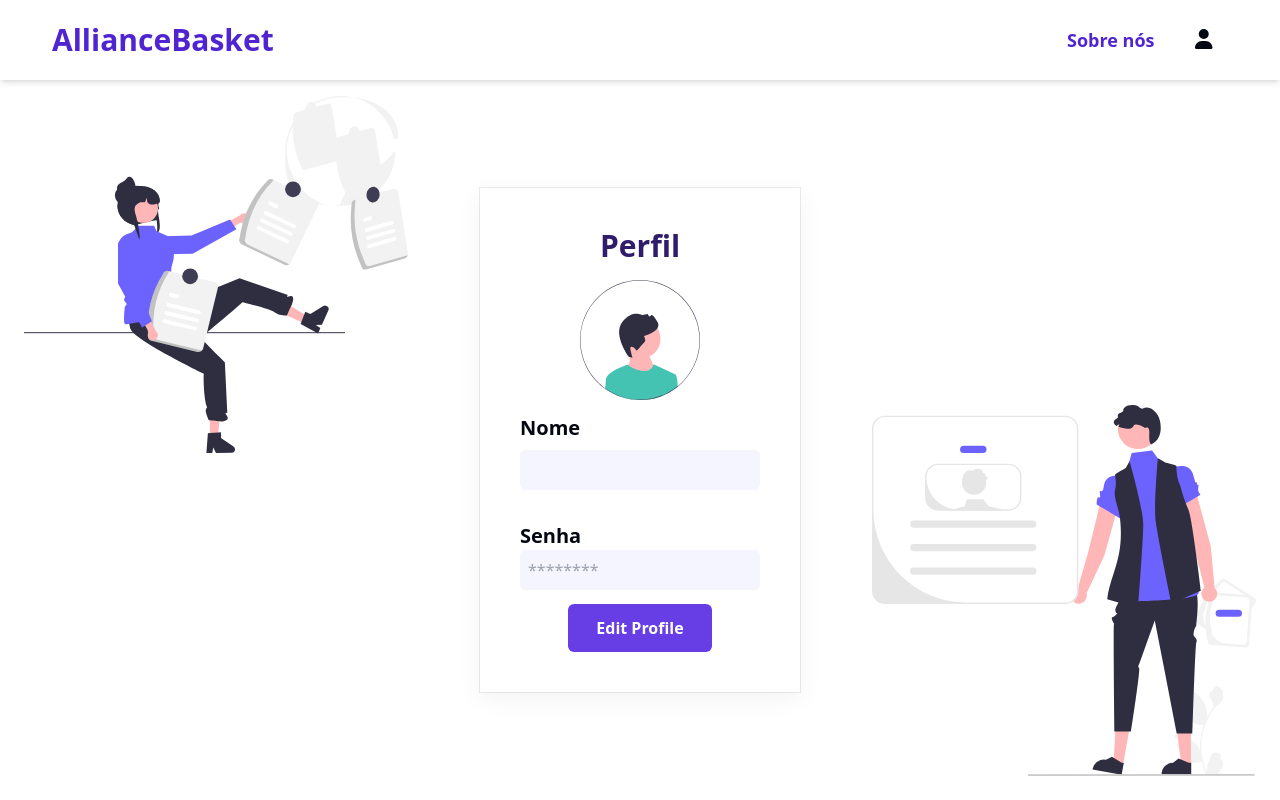
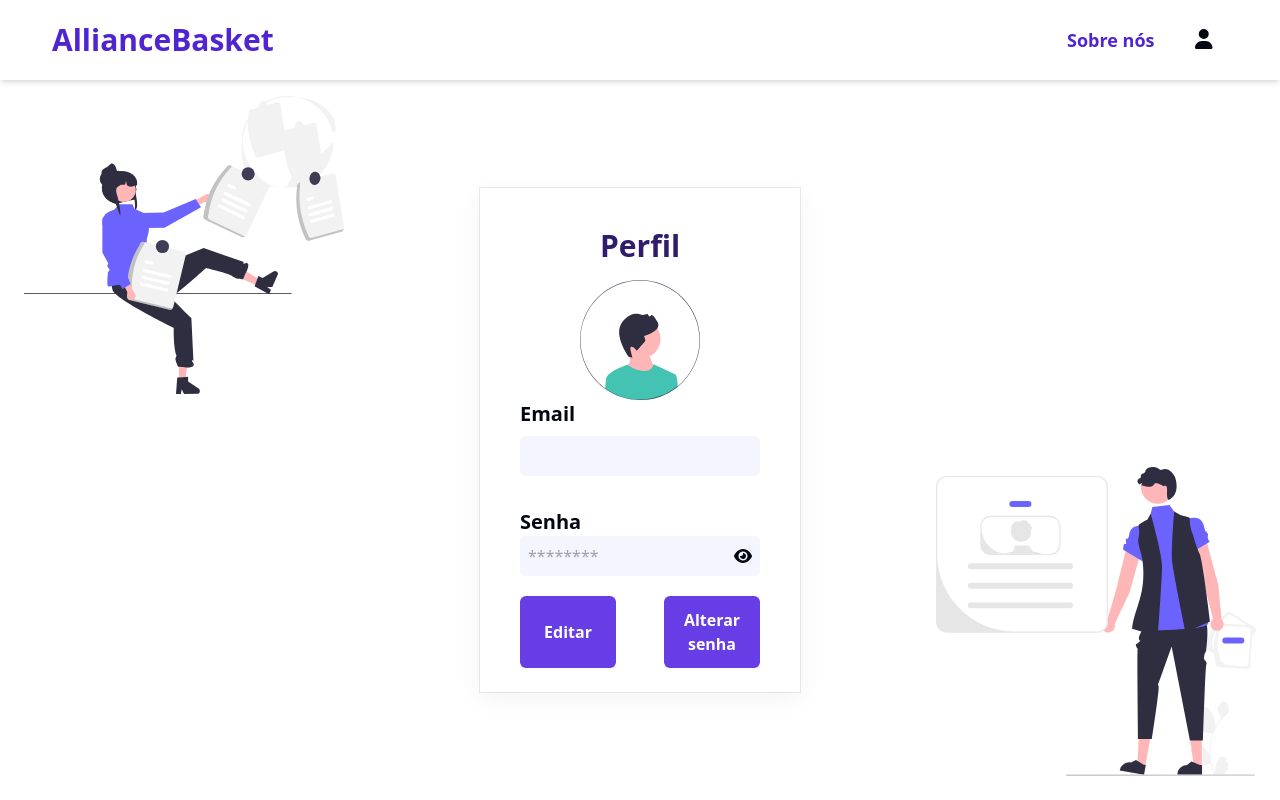
Before and after one commit to EduardoAZA/alliance-basket-ui, a React (Vite) app: page /perfil/1 in a window 1280 px wide. Built offline with nearby package versions, Linux system fonts and the light colour scheme; no server answers.

Commit message:
create edit details/password modal

```diff
--- a/src/routes/CreateGroup.jsx
+++ b/src/routes/CreateGroup.jsx
@@ -39,7 +39,6 @@ export default function CreateGroup() {
       return { ...prev, [name]: value }
     })
   }
-
 
   const [nome, setNome] = useState('');
   const [participantes, setParticipantes] = useState([]);
--- a/src/routes/login.jsx
+++ b/src/routes/login.jsx
@@ -1,4 +1,4 @@
-import { faEnvelope, faLock } from "@fortawesome/free-solid-svg-icons";
+import { faEnvelope, faLock, faEye, faEyeSlash } from "@fortawesome/free-solid-svg-icons";
 import { FontAwesomeIcon } from "@fortawesome/react-fontawesome";
 import { Button } from "@/components/ui/button"
 import { useState } from "react";
@@ -12,7 +12,7 @@ import { useNavigate } from "react-router-dom";
 export default function Login() {
   const navigate = useNavigate();
 
-  const {id} = useParams();
+  const { id } = useParams();
 
   const [fields, setFields] = useState({
     email: '',
@@ -54,7 +54,7 @@ export default function Login() {
         console.log(error.response.data);
         error = error.response.data.name
 
-        switch(error){
+        switch (error) {
           case "InvalidFieldException":
             toast.error("Senha inválida");
             break;
@@ -65,6 +65,12 @@ export default function Login() {
       });
   }
 
+  //Senha oculta por padrão
+  const [showPassword, setShowPassword] = useState(false);
+  //Invertendo o valor do ShowPassword
+  function handleTogglePasswordVisibility() {
+    setShowPassword(!showPassword);
+  };
 
   return (
     <>
@@ -89,15 +95,22 @@ export default function Login() {
                   onChange={handleChange}
                 />
               </div>
-              <div className="flex items-center border-b border-solid border-silver">
+              <div className="flex items-center border-b border-solid border-silver relative">
                 <FontAwesomeIcon icon={faLock} className="text-dark" />
+                <div>
                   <input
-                  type="password"
+                    type={showPassword ? 'text' : 'password'}
                     className="border-none outline-none px-4 py-3 text-dark text-lg"
                     placeholder="Senha"
                     name="password"
                     onChange={handleChange}
                   />
+                  {showPassword ? (
+                    <FontAwesomeIcon icon={faEyeSlash} className="absolute top-3 right-2 cursor-pointer" onClick={handleTogglePasswordVisibility} />
+                  ) : (
+                    <FontAwesomeIcon icon={faEye} className="absolute top-3 right-2 cursor-pointer" onClick={handleTogglePasswordVisibility} />
+                  )}
+                </div>
               </div>
             </div>
             <p className="text-left text-lg font-semibold pt-3"><Link to="/" href="" className="text-primary cursor-pointer hover:text-meteorite-dark transition-all duration-300">Esqueceu a senha?</Link></p>
--- a/src/routes/profile.jsx
+++ b/src/routes/profile.jsx
@@ -11,11 +11,17 @@ import {
   DialogTitle,
   DialogTrigger,
 } from "@/components/ui/dialog"
+import { FontAwesomeIcon } from "@fortawesome/react-fontawesome";
+import { faEye, faEyeSlash } from "@fortawesome/free-solid-svg-icons";
 
 
 export default function Profile() {
 
-  const [user, setUser] = useState({ email: "", password: "" });
+  const [user, setUser] = useState({
+    email: "",
+    password: ""
+  });
+
   const { id } = useParams();
 
   useEffect(() => {
@@ -30,43 +36,99 @@ export default function Profile() {
       });
   }, [id]);
 
+  //Senha oculta por padrão
+  const [showPassword, setShowPassword] = useState(false);
+  //Invertendo o valor do ShowPassword
+  function handleTogglePasswordVisibility() {
+    setShowPassword(!showPassword);
+  };
 
 
   return (
     <div className="h-screen flex flex-col ">
       <Header />
-      <div className="absolute bottom-6 right-6"><img src="/src/assets/images/profile.svg" className=" w-[24rem]" /></div>
-      <div className="absolute top-24 left-6 "><img src="/src/assets/images/profile-2.svg" className=" w-[24rem]" /></div>
+      <div className="absolute bottom-6 right-6 z-10"><img src="/src/assets/images/profile.svg" className=" w-[20rem]" /></div>
+      <div className="absolute top-24 left-6 z-10"><img src="/src/assets/images/profile-2.svg" className=" w-[20rem]" /></div>
 
       <div className="flex-grow overflow-y-auto flex flex-col items-center justify-center">
-        <div className="shadow-mild w-[25%] h-[70%] flex flex-col items-center p-10 justify-between">
+        <div className="shadow-mild w-[25%] h-[70%] flex flex-col items-center p-10 justify-between z-50 bg-white">
           <div className="flex flex-col items-center gap-4">
             <p className="text-3xl font-bold text-meteorite-dark">Perfil</p>
             <img className="w-[50%]" src="/src/assets/images/avatar.svg" alt="" />
           </div>
           <div className="w-full flex flex-col gap-8">
             <div className="w-full flex flex-col gap-2">
-              <p className="text-xl font-bold">Nome</p>
-              <input type="text" className="w-full p-2 border-none outline-none bg-primary-light rounded-md" placeholder={user.email} />
+              <p className="text-xl font-bold">Email</p>
+              <input type="text" className="w-full p-2 border-none outline-none bg-primary-light rounded-md" placeholder={user.email} readOnly />
             </div>
             <div>
               <p className="text-xl font-bold">Senha</p>
-              <input type="password" className="w-full p-2 border-none outline-none bg-primary-light rounded-md" placeholder="********" />
+              <div className="relative">
+                <input type={showPassword ? 'text' : 'password'} className="w-full p-2 border-none outline-none bg-primary-light rounded-md" placeholder="********" readOnly />
+                {showPassword ? (
+                  <FontAwesomeIcon icon={faEyeSlash} className="absolute top-3 right-2 cursor-pointer" onClick={handleTogglePasswordVisibility} />
+                ) : (
+                  <FontAwesomeIcon icon={faEye} className="absolute top-3 right-2 cursor-pointer" onClick={handleTogglePasswordVisibility} />
+                )}
+              </div>
             </div>
           </div>
+          <div className="flex gap-12 w-full mt-5">
             <Dialog>
-              <DialogTrigger className="w-3/5 bg-primary py-3 text-white font-bold rounded-md">
-                <button variant="outline">Edit Profile</button>
+              <DialogTrigger className="w-3/5 bg-primary py-3  text-white font-bold rounded-md">
+                <button variant="outline">Editar</button>
               </DialogTrigger>
-              <DialogContent className="sm:max-w-[425px]">
+              <DialogContent className="sm:max-w-[425px] bg-primary-light">
                 <DialogHeader>
-                  <DialogTitle>Edit profile</DialogTitle>
-                  <DialogDescription>
-                    Make changes to your profile here. Click save when you're done.
+                  <DialogTitle className="text-center">Editar</DialogTitle>
+                  <DialogDescription className="flex flex-col items-center">
+
+                    <div className="w-full flex flex-col mt-5 gap-5">
+                      <div >
+                        <label htmlFor="" className="w-full border-none outline-none text-dark rounded-md text-lg font-bold">Nome</label>
+                        <input type="text" className="w-full p-2 border-none outline-none bg-gray-200 rounded-md" />
+                      </div>
+                      <div>
+                        <label htmlFor="" className="outline-none text-dark  text-lg font-bold">Email</label>
+                        <input type="text" className="w-full p-2 border-none outline-none bg-gray-200 rounded-md" />
+                      </div>
+                    </div>
+                    <button className="w-2/5 bg-green-500 py-2 mt-5 text-white font-bold rounded-md">Salvar</button>
+
                   </DialogDescription>
                 </DialogHeader>
               </DialogContent>
             </Dialog>
+            <Dialog>
+              <DialogTrigger className="w-3/5 bg-primary py-3 text-white font-bold rounded-md">
+                <button variant="outline">Alterar senha</button>
+              </DialogTrigger>
+              <DialogContent className="sm:max-w-[425px] bg-primary-light">
+                <DialogHeader>
+                  <DialogTitle className="text-center ">Alterar Senha </DialogTitle>
+                  <DialogDescription className="flex flex-col items-center">
+                  <div className="w-full flex flex-col mt-5 gap-5">
+                      <div >
+                        <label htmlFor="" className="w-full border-none text-dark outline-nonerounded-md text-lg font-bold">Senha antiga</label>
+                        <input type="password" className="w-full p-2 border-none outline-none bg-gray-200 rounded-md" />
+                      </div>
+                      <div>
+                        <label htmlFor="" className="outline-none text-lg font-bold text-dark ">Nova senha</label>
+                        <input type="password" className="w-full p-2 border-none outline-none bg-gray-200 rounded-md" />
+                      </div>
+                      <div>
+                        <label htmlFor="" className="outline-none text-lg font-bold text-dark ">Confirmação da senha</label>
+                        <input type="password" className="w-full p-2 border-none outline-none bg-gray-200 rounded-md" />
+                      </div>
+                    </div>
+                    <button className="w-2/5 bg-green py-2 mt-5 text-white font-bold rounded-md bg-green-500">Salvar</button>
+
+                  </DialogDescription>
+                </DialogHeader>
+              </DialogContent>
+            </Dialog>
+          </div>
+
         </div>
       </div>
     </div>
--- a/src/routes/signup.jsx
+++ b/src/routes/signup.jsx
@@ -1,7 +1,7 @@
 import { faEnvelope, faLock, faUser, faUserAlt } from "@fortawesome/free-solid-svg-icons";
 import { FontAwesomeIcon } from "@fortawesome/react-fontawesome";
 import { Toaster, toast } from 'sonner'
-
+import { faEye, faEyeSlash } from "@fortawesome/free-solid-svg-icons";
 import { useState } from "react";
 import { Link, createHashRouter } from "react-router-dom";
 import axios from "axios";
@@ -75,11 +75,22 @@ export default function Signup() {
       return;
     }
 
-
-
-
+    if (!/[0-9]/.test(details.password)){
+      toast.error("Sua senha deve conter ao menos um número")
+      return;
+    }
     createUser(details);
   }
+
+  //Senha oculta por padrão
+  const [showPassword, setShowPassword] = useState(false);
+  //Invertendo o valor do ShowPassword
+  function handleTogglePasswordVisibility(fieldName) {
+    setShowPassword((prevState) => ({
+      ...prevState,
+      [fieldName]: !prevState[fieldName]
+    }));
+  };
 
 
   return (
@@ -127,25 +138,39 @@ export default function Signup() {
                   />
                 </div>
 
-                <div className="w-full my-4 flex items-center border-b border-solid border-silver">
+                <div className="w-full my-4 flex items-center border-b border-solid border-silver relative">
                   <FontAwesomeIcon icon={faLock} className="text-dark" />
+                  <div>
                     <input
-                    type="password"
+                      type={showPassword.password ? "text" : "password"}
                       placeholder="Senha"
                       className="w-full bg-transparent border-none outline-none px-4 py-3 text-lg"
                       name="password"
                       onChange={handleChange}
                     />
+                    {showPassword.password ? (
+                      <FontAwesomeIcon icon={faEyeSlash} className="absolute top-3 right-2 cursor-pointer" onClick={() => handleTogglePasswordVisibility('password')} />
+                    ) : (
+                      <FontAwesomeIcon icon={faEye} className="absolute top-3 right-2 cursor-pointer" onClick={() => handleTogglePasswordVisibility('password')} />
+                    )}
                   </div>
-                <div className="w-full my-4 flex items-center border-b border-solid border-silver">
+                </div>
+                <div className="w-full my-4 flex items-center border-b border-solid border-silver relative">
                   <FontAwesomeIcon icon={faLock} className="text-dark" />
+                  <div>
                     <input
-                    type="password"
+                      type={showPassword.confirmPassword ? "text" : "password"}
                       placeholder="Confirmar Senha"
                       className="w-full bg-transparent border-none outline-none px-4 py-3 text-lg"
                       name="confirmPassword"
                       onChange={handleChange}
                     />
+                    {showPassword.confirmPassword ? (
+                      <FontAwesomeIcon icon={faEyeSlash} className="absolute top-3 right-2 cursor-pointer" onClick={() => handleTogglePasswordVisibility('confirmPassword')} />
+                    ) : (
+                      <FontAwesomeIcon icon={faEye} className="absolute top-3 right-2 cursor-pointer" onClick={() => handleTogglePasswordVisibility('confirmPassword')} />
+                    )}
+                  </div>
                 </div>
               </div>
               <button className="w-3/5 text-lg font-medium p-3 rounded-md outline-none border-none bg-primary text-white hover:bg-meteorite-dark transition-all duration-300 mt-[7%]" type="submit">Cadastrar</button>
```
Lines whose indentation alone changed are shown as unchanged.
